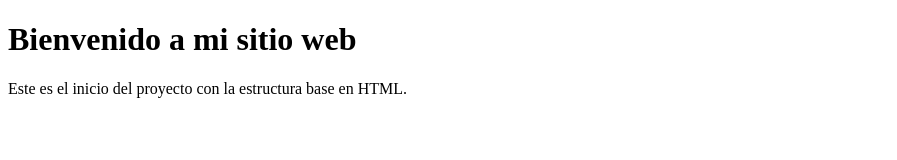
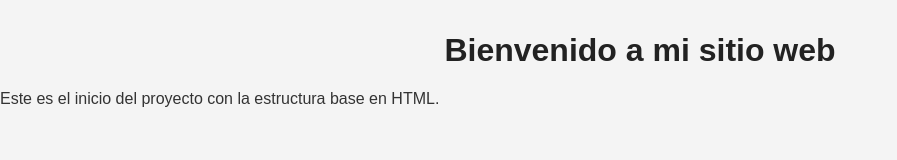
Before and after one commit to sefonseca/Mi-sitio-web, a plain HTML site: page index.html in a window 1280 px wide. Shown: the whole page, without its empty margins (0-897 px from the left). Drawn offline with Linux system fonts and the light colour scheme; files that its build step writes are made by us from their sources.

Commit message:
Agregar hoja de estilos CSS y vincular al HTML. Closes #2

```diff
--- a/index.html
+++ b/index.html
@@ -10,3 +10,4 @@
     <p>Este es el inicio del proyecto con la estructura base en HTML.</p>
 </body>
 </html>
+<link rel="stylesheet" href="styles/style.css">
--- /dev/null
+++ b/style.css
@@ -0,0 +1,14 @@
+/* Estilos básicos del sitio */
+body {
+    font-family: Arial, sans-serif;
+    background-color: #f4f4f4;
+    color: #333;
+    margin: 0;
+    padding: 0;
+}
+
+h1 {
+    text-align: center;
+    margin-top: 2rem;
+    color: #222;
+}
```
